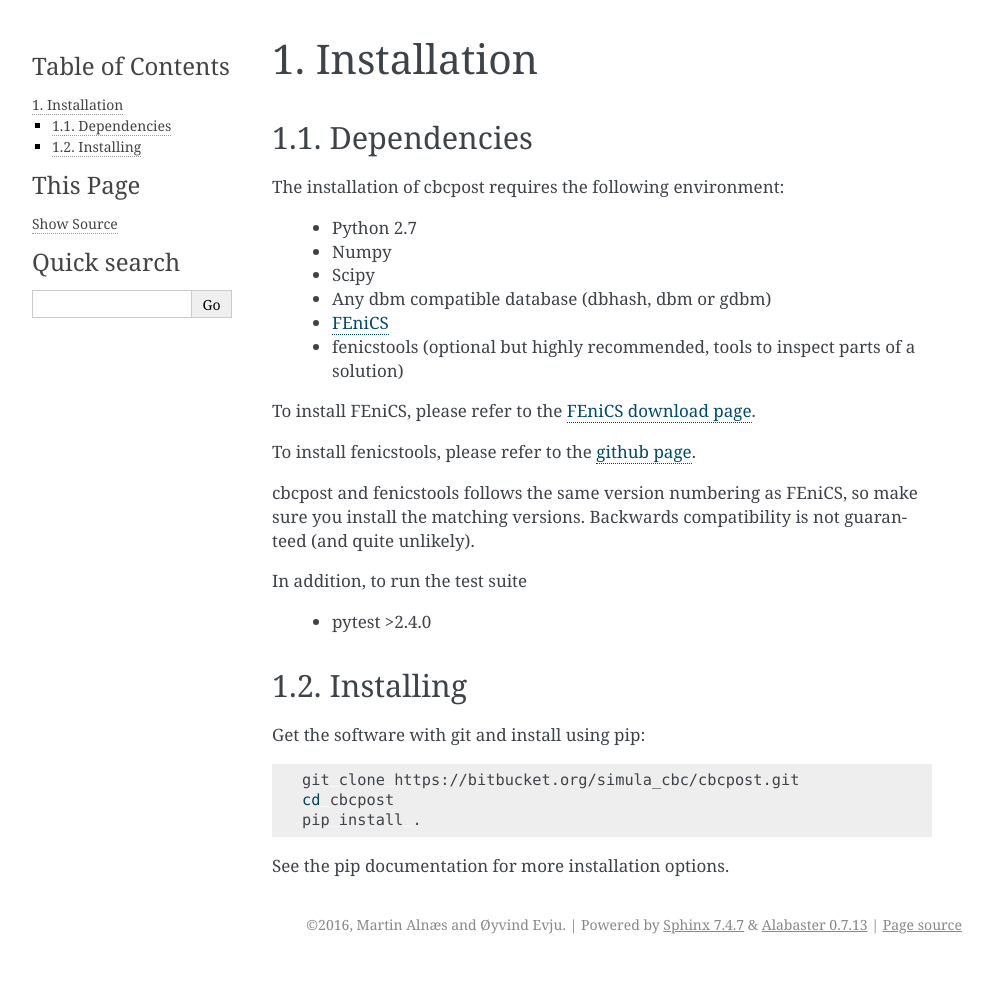
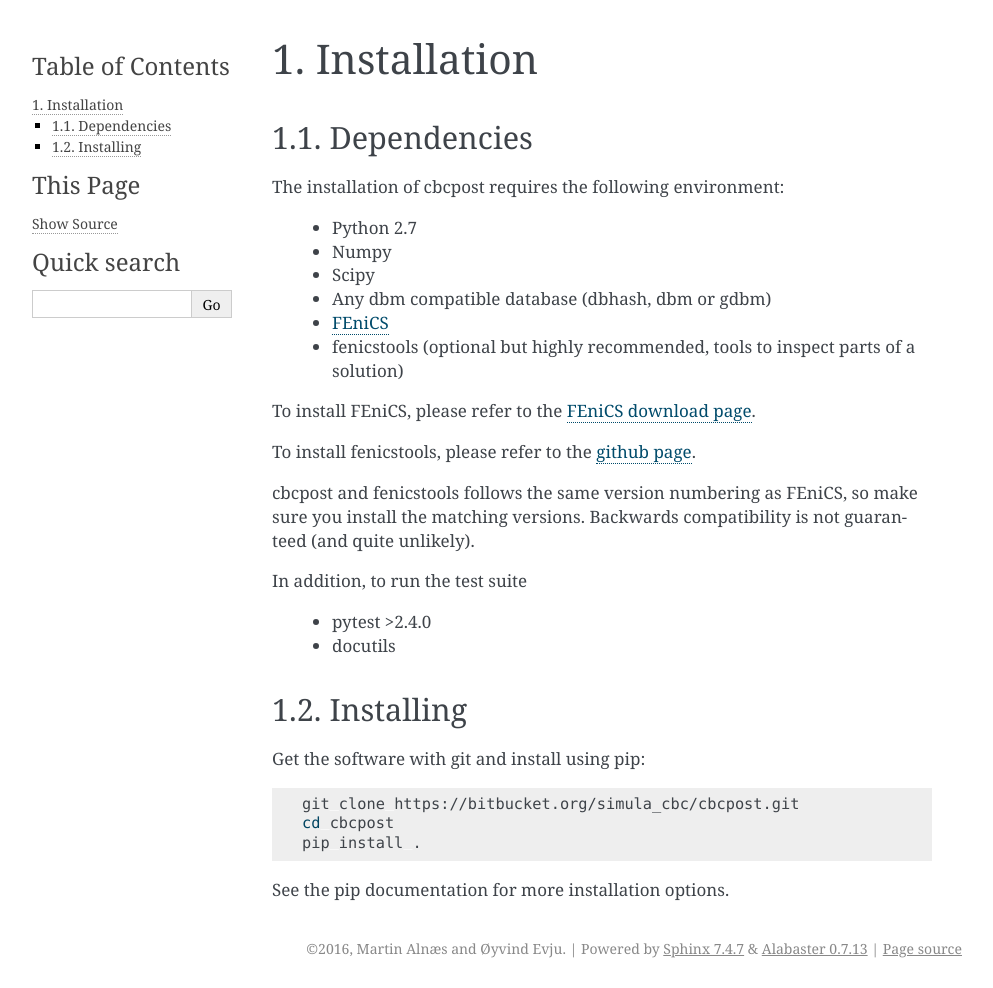
Before and after one commit to jakobes/cbcpost-fork, a Sphinx documentation site: the page built from docs/installation.rst, in a window 1280 px wide. Shown: the whole page, without its empty margins (148-1141 px from the left). Built offline with Sphinx 7.4.7, drawn with Linux system fonts in a browser that asks for light colours; pages that are not in the unit, such as notebooks, are missing from menus; before the commit the page ends 964 px from its top, so only the background shows below that.

Commit message:
Add docutils to dependencies.

```diff
--- a/docs/installation.rst
+++ b/docs/installation.rst
@@ -26,6 +26,7 @@ Backwards compatibility is not guaranteed (and quite unlikely).
 In addition, to run the test suite
 
     * pytest >2.4.0
+    * docutils
 
 
 Installing
```
